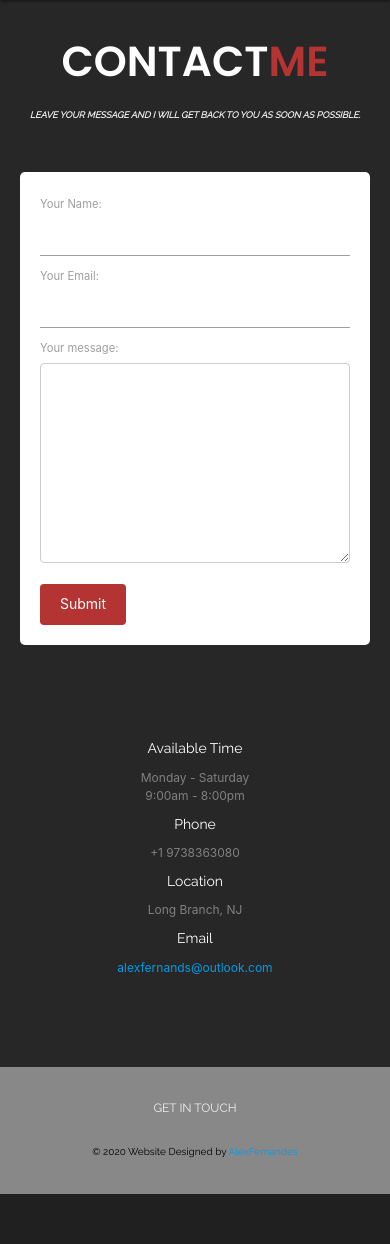
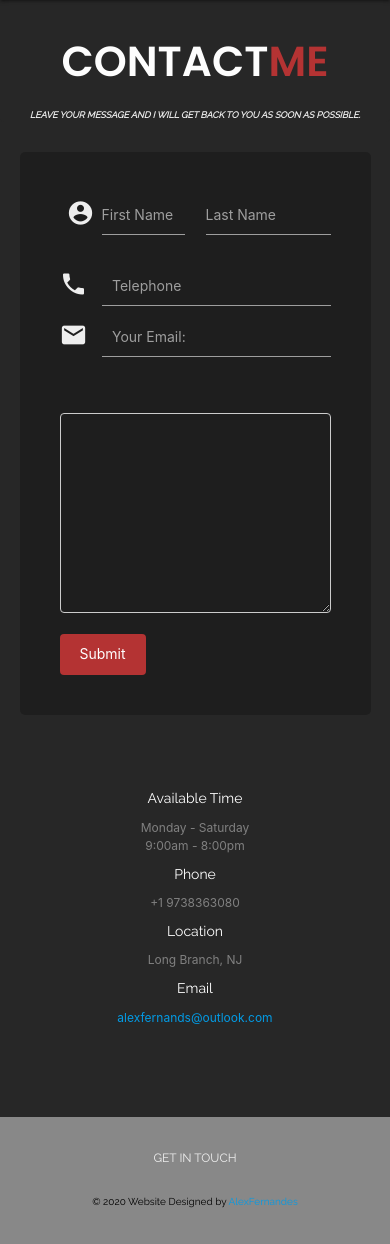
Before and after one commit to aafernands/old_aafernands.github.io, a PHP site: page /contact_me.html in a window 390 px wide. Shown: the part 56-1300 px from the top of the page. Before the commit the page ends 1250 px from the top, so only its background shows below. Run offline with PHP 8.4, Linux system fonts and the light colour scheme; some libraries are stand-ins or nearby versions; some web fonts are replaced.

Commit message:
responsive layout home page

```diff
--- a/contact_me.html
+++ b/contact_me.html
@@ -50,15 +50,35 @@
         </p>
     </div>
     <br>
-    <div class="containerform">
-        <form enctype="text/plain" method="GET" action="mailto:alexfernands@outlook.com">
-            <label for="fname">Your Name:</label>
-            <input type="text" id="fname" name="firstname" placeholder="">
-            <label for="lname">Your Email:</label>
-            <input type="text" id="lname" name="lastname" placeholder="">
-            <label for="subject">Your message:</label>
+    <div class="container">
+        <form class="col s12">
+            <div class="row">
+                <div class="input-field col s6">
+                    <i class="material-icons prefix">account_circle</i>
+                    <input id="icon_prefix" type="text" class="validate">
+                    <label for="icon_prefix">First Name</label>
+                </div>
+                <div class="input-field col s6">
+                    <input id="icon_telephone" type="tel" class="validate">
+                    <label for="icon_telephone">Last Name</label>
+                </div>
+            </div>
+            <div class="input-field col s6">
+                <i class="material-icons prefix">phone</i>
+                <input id="icon_telephone" type="tel" class="validate">
+                <label for="icon_telephone">Telephone</label>
+            </div>
+            <div class="input-field col s12">
+                <i class="material-icons prefix">email</i>
+                <input id="icon_prefix" type="text" class="validate">
+                <label for="icon_prefix">Your Email: </label>
+            </div>
+            <br>
+            <br>
+            <div class="input-field col s12">
                 <textarea id="subject" name="subject" placeholder="" style="height:200px"></textarea>
                 <input type="submit" value="Submit">
+            </div>
         </form>
     </div>
     <div class="col-md-12 ">
--- a/index.html
+++ b/index.html
@@ -22,7 +22,7 @@
 <body>
     <nav>
         <div class="nav-wrapper navbar-fixed black lighten-1">
-            <a href="#" data-target="mobile-demo" class="sidenav-trigger"><i class="material-icons">menu</i></a>
+            <a href="#" data-target="mobile-demo" class="sidenav-trigger "><i class="material-icons">menu</i></a>
 
             <ul class="left hide-on-med-and-down">
                 <li><a href="index.html">HOME </a></li>
@@ -40,11 +40,11 @@
         </ul>
     </nav>
     <div class="row">
-        <div class="col-md-6">
+        <div class="col s12 l6">
             <img src="images/circle-cropped copy 2.png" class="
                         img-fluid" alt="Alex Fernandes picture">
         </div>
-        <div class="col-md-6">
+        <div class="col s12 l6">
             <aside>
                 <p class="hithere">HI THERE !</p>
                 <h1 class="h1 typewriter-line">
--- a/main.js
+++ b/main.js
@@ -31,4 +31,8 @@ $(() => {
 		$(".sidenav").sidenav();
 		// create dropdown
 	});
+
+	$(document).ready(function () {
+		$(".materialbox").materialbox();
+	});
 });
--- a/style.css
+++ b/style.css
@@ -450,11 +450,11 @@ input[type="submit"]:hover {
 	background-color: #45a049;
 }
 
-.containerform {
+.container{
 	border-radius: 5px;
-	background-color: #ffffff;
-	padding: 20px;
-	margin: 20px;
+	background-color: #0000003a;
+	padding: 40px;
+
 }
 
 input[type="submit"] {
```
Also changed, not shown: portifolio.html (+28 -34 lines). Lines whose indentation alone changed are shown as unchanged.
